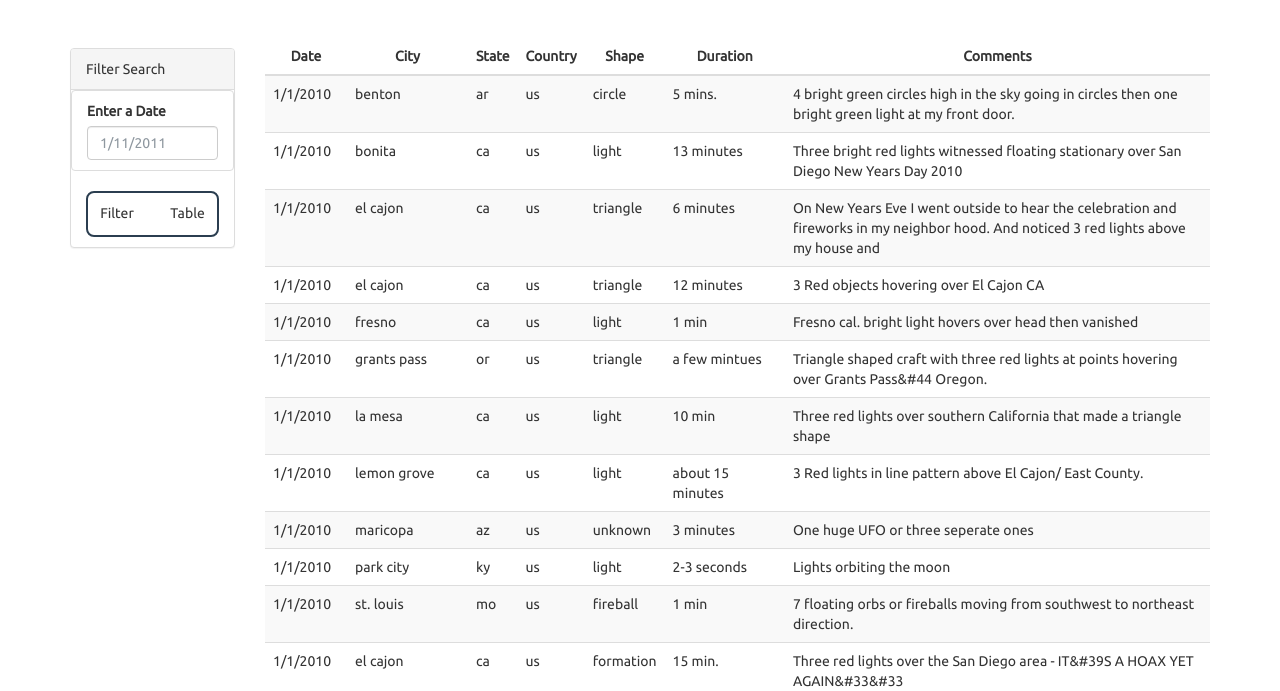
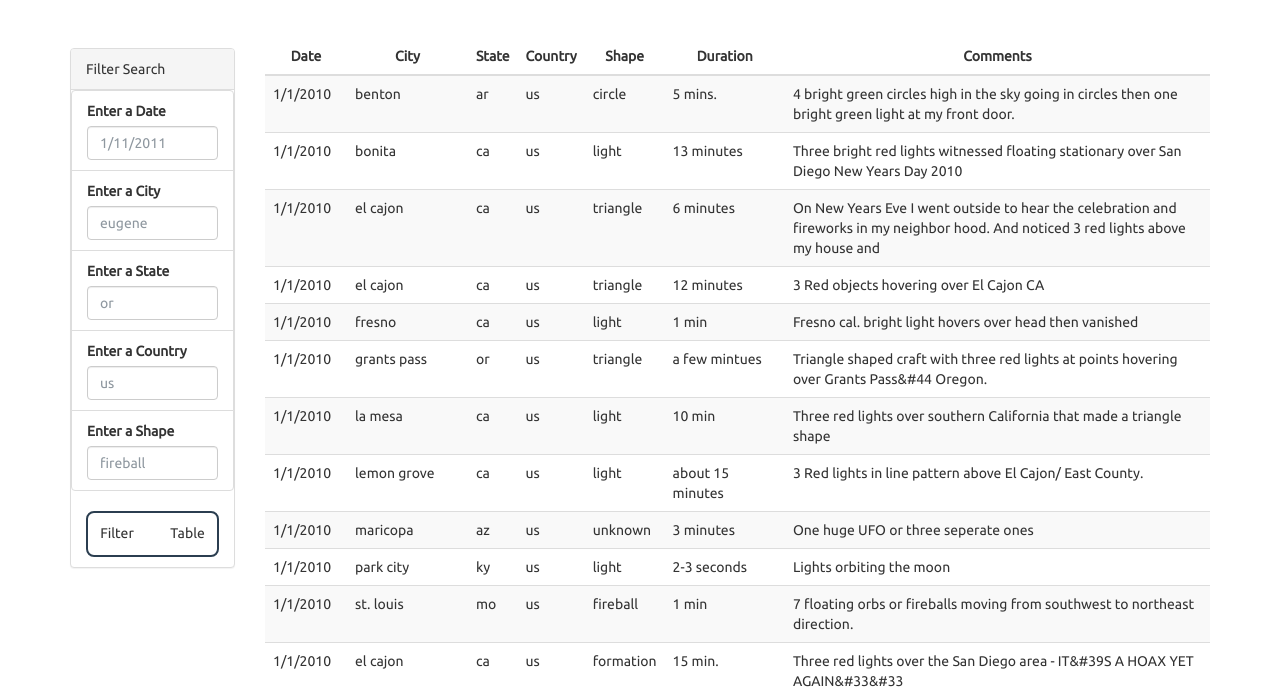
Before and after one commit to kguralpdx/javascript-challenge, a plain HTML site: page UFO-level-2/index.html in a window 1280 px wide. Shown: the part 644-1335 px from the top of the page. Drawn offline with nearby package versions, Linux system fonts and the light colour scheme.

```diff
--- a/UFO-level-1/static/css/style.css
+++ b/UFO-level-1/static/css/style.css
@@ -108,7 +108,6 @@
   margin: 0;
   background: black;
   background-image: url("../images/PIA23121.jpg");
- /* background-image: url("../images/nasa.jpg"); */
   background-attachment: fixed;
   background-position: bottom center;
   background-size: cover;
--- a/UFO-level-2/index.html
+++ b/UFO-level-2/index.html
@@ -40,6 +40,22 @@
                         <label for="date">Enter a Date</label>
                         <input class="form-control" id="datetime-input" type="text" placeholder="1/11/2011">
                       </li>
+                      <li class="filter list-group-item">
+                        <label for="city">Enter a City</label>
+                        <input class="form-control" id="city-input" type="text" placeholder="eugene">
+                      </li>
+                      <li class="filter list-group-item">
+                        <label for="city">Enter a State</label>
+                        <input class="form-control" id="state-input" type="text" placeholder="or">
+                      </li>
+                      <li class="filter list-group-item">
+                        <label for="city">Enter a Country</label>
+                        <input class="form-control" id="country-input" type="text" placeholder="us">
+                      </li>
+                      <li class="filter list-group-item">
+                        <label for="city">Enter a Shape</label>
+                        <input class="form-control" id="shape-input" type="text" placeholder="fireball">
+                      </li>
                     </ul>
                   </div>
                   <div class="text-center">
--- a/UFO-level-2/static/css/style.css
+++ b/UFO-level-2/static/css/style.css
@@ -92,10 +92,7 @@
   min-width: 70px;
 }
 
-#table-area td:nth-child(3)
-#table-area td:nth-child(4) {
-  text-transform: uppercase;
-}
+
 
 .loader {
   margin-top: 50px;
@@ -216,6 +213,11 @@
     background: #ffd98b;
 }
 
+  #table-area tbody td:nth-child(3)
+  #table-area tbody td:nth-child(4) {
+    text-transform: uppercase;
+  }
+
   .hero h1 {
     animation: smaller-title 1.2s forwards linear;
   }
```
Also changed, not shown: UFO-level-2/static/js/app.js (+0 -15 lines).
